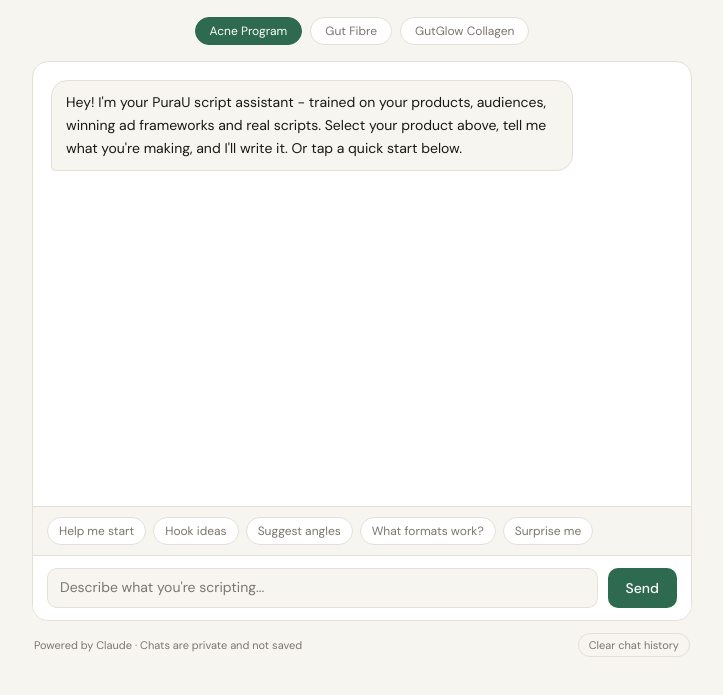
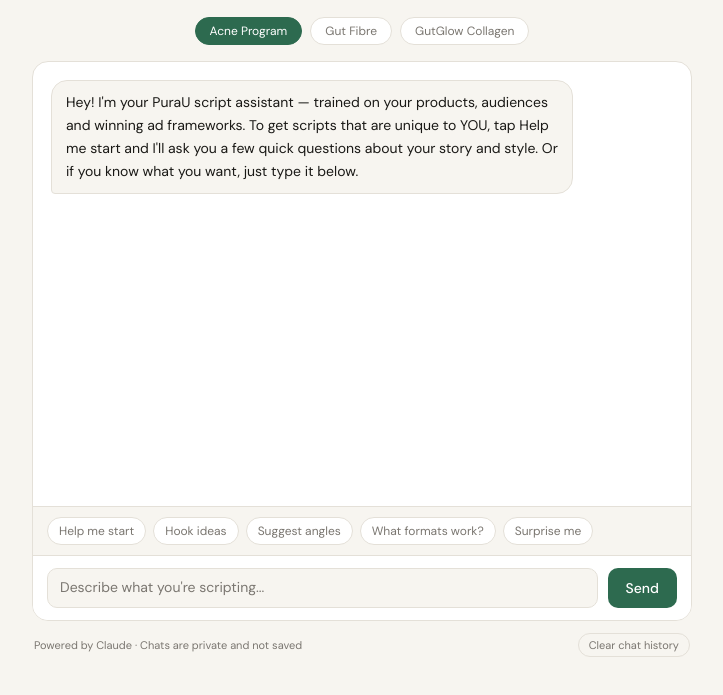
Before and after one commit to purau/script-assistant, a website: page public/index.html in a window 1280 px wide. Shown: the part 101-796 px from the top of the page, without its empty margins (278-1001 px from the left). Drawn offline with Linux system fonts and the light colour scheme.

Commit message:
Update index.html

```diff
--- a/public/index.html
+++ b/public/index.html
@@ -58,7 +58,7 @@ textarea::placeholder{color:var(--muted)}
   <div class="chat-window">
     <div id="messages"></div>
     <div class="chips-area">
-      <div class="chip" onclick="quickstart('I want to create a script but not sure where to start. Ask me a few questions about my story, audience and angle so you can write something personal and unique to me.')">Help me start</div>
+      <div class="chip" onclick="quickstart('I want to create a script but not sure where to start. Ask me a few questions about my story, style and what persona we are targeting so you can write something personal and unique to me.')">Help me start</div>
       <div class="chip" onclick="quickstart('Give me 5 very different hook ideas for this product. Make each one a completely different angle, emotion and format so I have real variety to choose from.')">Hook ideas</div>
       <div class="chip" onclick="quickstart('Suggest 5 fresh angles for this product I probably have not tried yet. Think outside the obvious and give me angles that would stop someone mid-scroll.')">Suggest angles</div>
       <div class="chip" onclick="quickstart('What are the best performing script formats for this product and why? Give me a quick breakdown with an example hook for each.')">What formats work?</div>
@@ -157,7 +157,7 @@ function renderMessages(){
   msgs.innerHTML='';
   const h=histories[currentProduct];
   if(h.length===0){
-    addMsg('assistant','Hey! I\'m your PuraU script assistant - trained on your products, audiences, winning ad frameworks and real scripts. Select your product above, tell me what you\'re making, and I\'ll write it. Or tap a quick start below.');
+    addMsg('assistant','Hey! I\'m your PuraU script assistant — trained on your products, audiences and winning ad frameworks. To get scripts that are unique to YOU, tap Help me start and I\'ll ask you a few quick questions about your story and style. Or if you know what you want, just type it below.');
   } else {
     h.forEach(m=>addMsg(m.role,m.content));
   }
```
